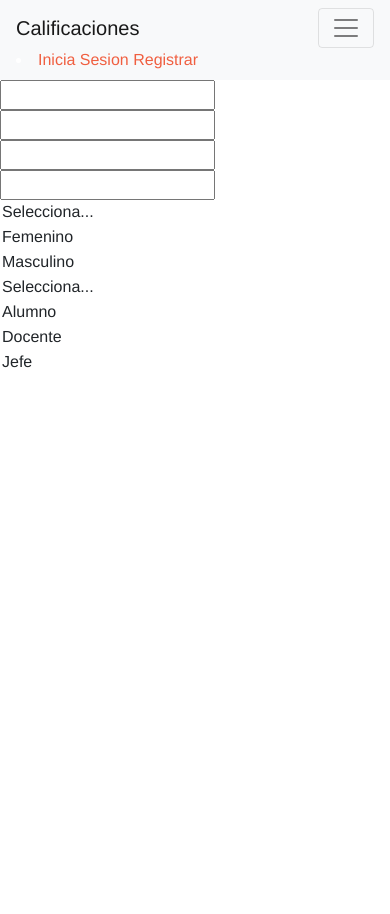
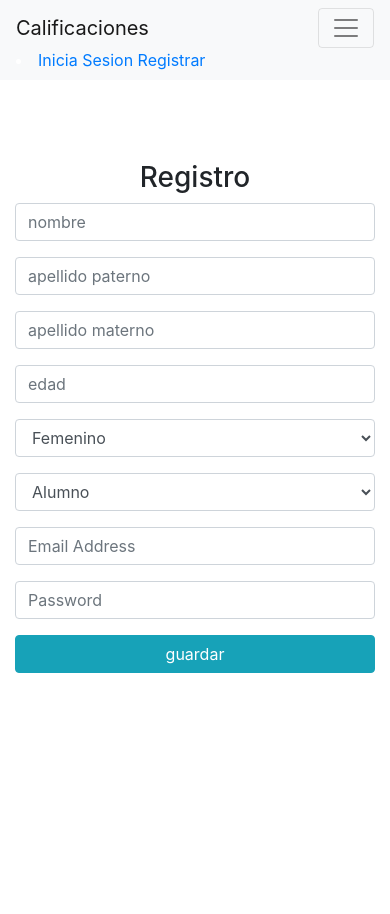
Before and after one commit to jonathanislas/proyectoaplicacionesweb702, a PHP site: page /Github/login/registrar in a window 390 px wide. Shown: the top 914 px of the page. Run offline with PHP 8.4, Linux system fonts and the light colour scheme.

Commit message:
insercion a BD

```diff
--- a/AppData/Controller/loginController.php
+++ b/AppData/Controller/loginController.php
@@ -17,7 +17,7 @@ class LoginController{
 		if (isset($_POST)){
 			$this->login->set("nombre",$_POST['nombre']);
 			$this->login->set("ap_p",$_POST['ap_p']);
-			$this->login->set("am_m",$_POST['am_m']);
+			$this->login->set("ap_m",$_POST['ap_m']);
 			$this->login->set("edad",$_POST['edad']);
 			$this->login->set("id_sexo",$_POST['id_sexo']);
 			$this->login->set("id_tipo_usuario",$_POST['id_tipo_usuario']);
--- a/AppData/Model/Login.php
+++ b/AppData/Model/Login.php
@@ -21,7 +21,7 @@ class Login{
 
 	}
 	public function guardar(){
-		$sql="INSERT INTO persona(nombre, ap_p, ap_m, edad, id_sexo, id_usuario) VALUES ('{$this->nombre}','{$this->ap_p}','{$this->ap_m}','{this->sexo}','{$this->id_usuario}')";
+		$sql="INSERT INTO persona(nombre, ap_p, ap_m, edad, id_sexo, id_usuario) VALUES ('{$this->nombre}','{$this->ap_p}','{$this->ap_m}','{$this->edad}','{this->sexo}','{$this->id_usuario}')";
 		$this->conexion->QuerySimple($sql);
 	}
 }
--- a/AppData/Model/conexion.php
+++ b/AppData/Model/conexion.php
@@ -1,6 +1,6 @@
 <?php namespace AppData\Model;
 class conexion{
-	private $datos=array("server"=>"localhost","user"=>"root","password"=>"", "base"=>"calificaciones");
+	private $datos=array("server"=>"localhost","user"=>"root","password"=>"", "base"=>"escuela");
 	private $conexion;
 	function __construct(){
 		$this->conexion=new \mysqli($this->datos["server"],$this->datos["user"], $this->datos["password"],$this->datos["base"]);
--- a/Views/Login/index.php
+++ b/Views/Login/index.php
@@ -1,4 +1,5 @@
 <!-- ------------------------PRUEBA DE LOGIN----------------- -->
+<br><br><br><br>
 <style type="text/css">.boton{text-align:center;}</style>
 <form>
 	<div class="row">
--- a/Views/Login/registrar.php
+++ b/Views/Login/registrar.php
@@ -1,18 +1,84 @@
-<form class="" 	action="<?php echo URL ?>Login/guardar" method="p">
-	<input type="text" name="nombre" value="">
-	<input type="text" name="ap_p" value="">
-	<input type="text" name="ap_m" value="">
-	<input type="number" name="edad" value="">
-	<selec class="" name="sexo">
-		<option value="">Selecciona...</option>
-		<option value="1">Femenino</option>
-		<option value="2">Masculino</option>
-	</selec>
-	<selec class="" name="tipo_usuario">
-		<option value="">Selecciona...</option>
-		<option value="1">Alumno</option>
-		<option value="2">Docente</option>
-		<option value="3">Jefe</option>
-	</selec>
+<form id="form-reg" class="" action="<?php echo URL ?>login/guardar" method="post">
+<div class="container" style="margin-top:5em;">
+  <div class="row">
+  <div class="col-md-4"></div>
+  <div class="col-md-4">
+    <div class="container">
+      <div class="row centered-form">
+      <div class="">
+        <div class="panel panel-default">
+          <div class="panel-heading text-center">
+            <h3 class="panel-title">Registro</h3>
+          </div>
+          <div class="panel-body">
+            <form role="form">
+              <div class="row">
+                <div class="col-xs-6 col-sm-6 col-md-6">
+                  <div class="form-group">
+                    <input type="text" name="nombre" id="nombre" class="form-control input-sm" placeholder="nombre">
+                  </div>
+                </div>
+                <div class="col-xs-6 col-sm-6 col-md-6">
+                  <div class="form-group">
+                    <input type="text" name="ap_p" id="ap_p" class="form-control input-sm" placeholder="apellido paterno">
+                  </div>
+                </div>
+              </div>
+                <div class="row">
+                    <div class="col-xs-6 col-sm-6 col-md-6">
+                        <div class="form-group">
+                            <input type="text" name="ap_m" id="ap_m" class="form-control input-sm" placeholder="apellido materno">
+                        </div>
+                    </div>
+                <div class="col-xs-6 col-sm-6 col-md-6">
+                    <div class="form-group">
+                        <input type="text" name="edad" id="edad" class="form-control input-sm" placeholder="edad">
+                    </div>
+                </div>
+                </div>
+                <div class="row">
+                <div class="col-xs-6 col-sm-6 col-md-6">
+                    <div class="form-group">
+                        <select class="form-control" placeholder="tipo" name="id_sexo">
+                            <option value="1">Femenino</option>
+                            <option value="2">Masculino</option>
+                        </select>
 
+                    </div>
+                </div>
+                <div class="col-xs-6 col-sm-6 col-md-6">
+                    <div class="form-group">
+                        <select class="form-control" placeholder="tipo" name="id_tipo_usuario">
+                            <option value="1">Alumno</option>
+                            <option value="2">Docente</option>
+                            <option value="3">Jefe de divicion</option>
+                        </select>
+                    </div>
+                </div>
+                 </div>
+
+              <div class="form-group">
+                <input type="email" name="nickname" id="nickname" class="form-control input-sm" placeholder="Email Address">
+              </div>
+
+
+                  <div class="form-group">
+                    <input type="password" name="password" id="password" class="form-control input-sm" placeholder="Password">
+                  </div>
+
+
+              <input type="submit" value="guardar" class="btn btn-info btn-block">
+
+            </form>
+          </div>
+        </div>
+      </div>
+    </div>
+  </div>
+  </div>
+    <div>
+  <div class="col-md-4"></div>
+      </div>
+</div>
+</div>
 </form>
--- a/Views/Template/footer.php
+++ b/Views/Template/footer.php
@@ -1,4 +1,4 @@
-<br><br><br><br><br><br><br><br><br><br><br><br><br><br><br><br><br><br><br><br><br><br><br><br>
+<br><br><br><br><br><br><br><br><br><br><br><br>
 <footer  class="page-footer white-text" style="background: #F05F40">
     <div style="background: #F05F40">
       <div class="container center">
--- a/Views/Template/header.php
+++ b/Views/Template/header.php
@@ -9,13 +9,9 @@
 
     <!-- Bootstrap core CSS -->
     <link href="css/bootstrap.min.css" rel="stylesheet">
-    <link rel="stylesheet" type="text/css" href="css/normalize.css">
-    <link rel="stylesheet" type="text/css" href="css/bootstrap.css">
-    <link rel="stylesheet" type="text/css" href="css/bootstrap.min.css">
-    <link rel="stylesheet" type="text/css" href="css/creative.css">
-    <link rel="stylesheet" type="text/css" href="css/creative.min.css">
 
     <script type="text/javascript" src="js/jquery.js"></script>
+    <script type="text/javascript" src="Public/js/popper.min.js"></script>
     <script type="text/javascript" src="js/bootstrap.js"></script>
 
     <!-- <script type="text/javascript" src="js/jquery.js"></script> -->
```
Also changed, not shown: escuela.sql (added, +160 -0 lines).
